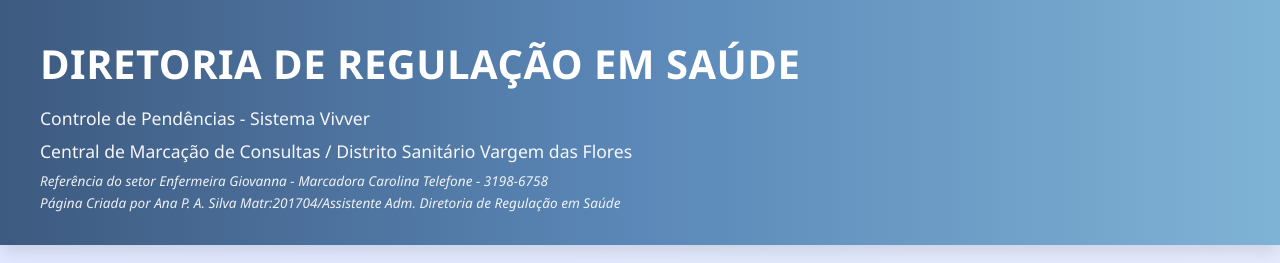
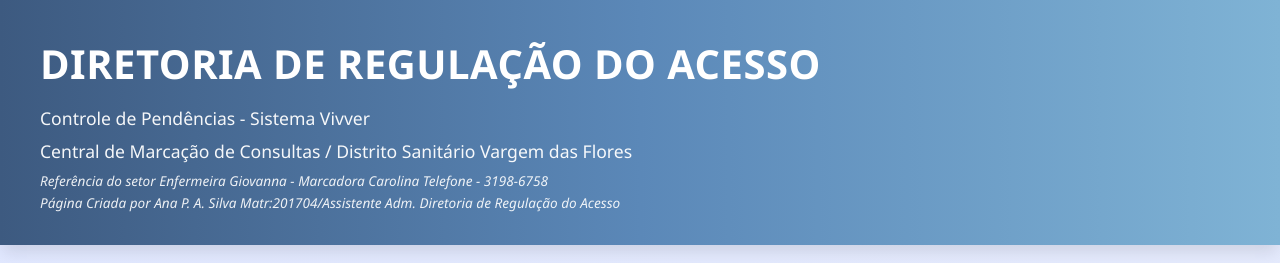
Before and after one commit to regulacaocmcvargem-tech/pendenciasvargem, a plain HTML site: page index.html in a window 1280 px wide. Shown: the top 263 px of the page. Drawn offline with nearby package versions, Linux system fonts and the light colour scheme; no server answers.

Commit message:
Update index.html

```diff
--- a/index.html
+++ b/index.html
@@ -11,11 +11,11 @@
     <!-- Cabeçalho com Gradiente -->
     <header class="header">
         <div class="header-content">
-            <h1 class="header-title">DIRETORIA DE REGULAÇÃO EM SAÚDE</h1>
+            <h1 class="header-title">DIRETORIA DE REGULAÇÃO DO ACESSO</h1>
             <h2 class="header-subtitle">Controle de Pendências - Sistema Vivver</h2>
             <h3 class="header-subtitle">Central de Marcação de Consultas / Distrito Sanitário Vargem das Flores</h3>
             <p class="footer-credits">Referência do setor Enfermeira Giovanna - Marcadora Carolina Telefone - 3198-6758</p>
-            <p class="footer-credits">Página Criada por Ana P. A. Silva Matr:201704/Assistente Adm. Diretoria de Regulação em Saúde</p>
+            <p class="footer-credits">Página Criada por Ana P. A. Silva Matr:201704/Assistente Adm. Diretoria de Regulação do Acesso</p>
         </div>
     </header>
 
@@ -288,11 +288,11 @@
 
     <!-- Rodapé -->
     <footer class="footer">
-        <p>DIRETORIA DE REGULAÇÃO EM SAÚDE</p>
+        <p>DIRETORIA DE REGULAÇÃO DO ACESSO</p>
         <p>CENTRAL DE MARCAÇÃO DE CONSULTAS</p>
         <p>DISTRITO SANITÁRIO VARGEM DAS FLORES</p>
         <p>Telefone 3198-6758 Marcadora Carolina</p>
-        <p class="footer-credits">Página Criada por Ana P. A. Silva Matr:201704/Assistente Adm. Diretoria de Regulação em Saúde</p>
+        <p class="footer-credits">Página Criada por Ana P. A. Silva Matr:201704/Assistente Adm. Diretoria de Regulação do Acesso</p>
     </footer>
 
     <!-- Loading Overlay -->
```
